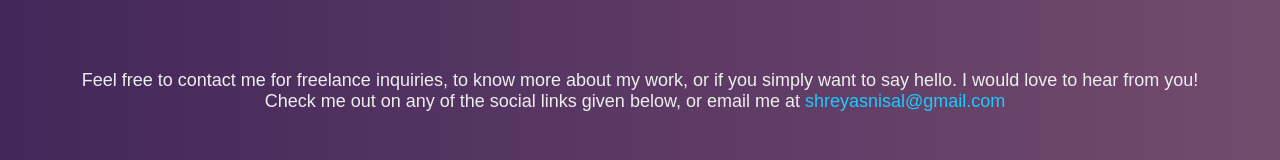
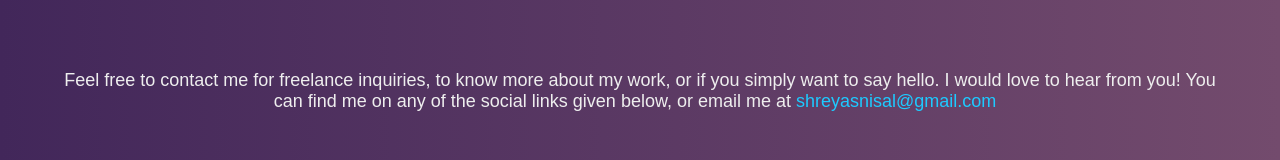
Before and after one commit to shreyasnisal/shreyasnisal.github.io, a plain HTML site: page index.html in a window 1280 px wide. Shown: the part 3832-3992 px from the top of the page. Drawn offline with nearby package versions, Linux system fonts and the light colour scheme.

Commit message:
Changed Contact section info

```diff
--- a/index.html
+++ b/index.html
@@ -220,7 +220,7 @@
                 </form>
 -->
                 <div class="connect-text padding" data-aos="fade-down" data-aos-duration="1500">
-                    <p>Feel free to contact me for freelance inquiries, to know more about my work, or if you simply want to say hello. I would love to hear from you! Check me out on any of the social links given below, or email me at <a href="mailto:shreyasnisal@gmail.com" class="mailid">shreyasnisal@gmail.com</a></p>
+                    <p>Feel free to contact me for freelance inquiries, to know more about my work, or if you simply want to say hello. I would love to hear from you! You can find me on any of the social links given below, or email me at <a href="mailto:shreyasnisal@gmail.com" class="mailid">shreyasnisal@gmail.com</a></p>
                 </div>
                 <div class="social padding">
                     <div style="display: inline-block;" data-aos="zoom-in" data-aos-duration="1500"><a href="https://twitter.com/shreyas_nisal" target="_blank"><i class="fab fa-twitter"></i></a></div>
```
